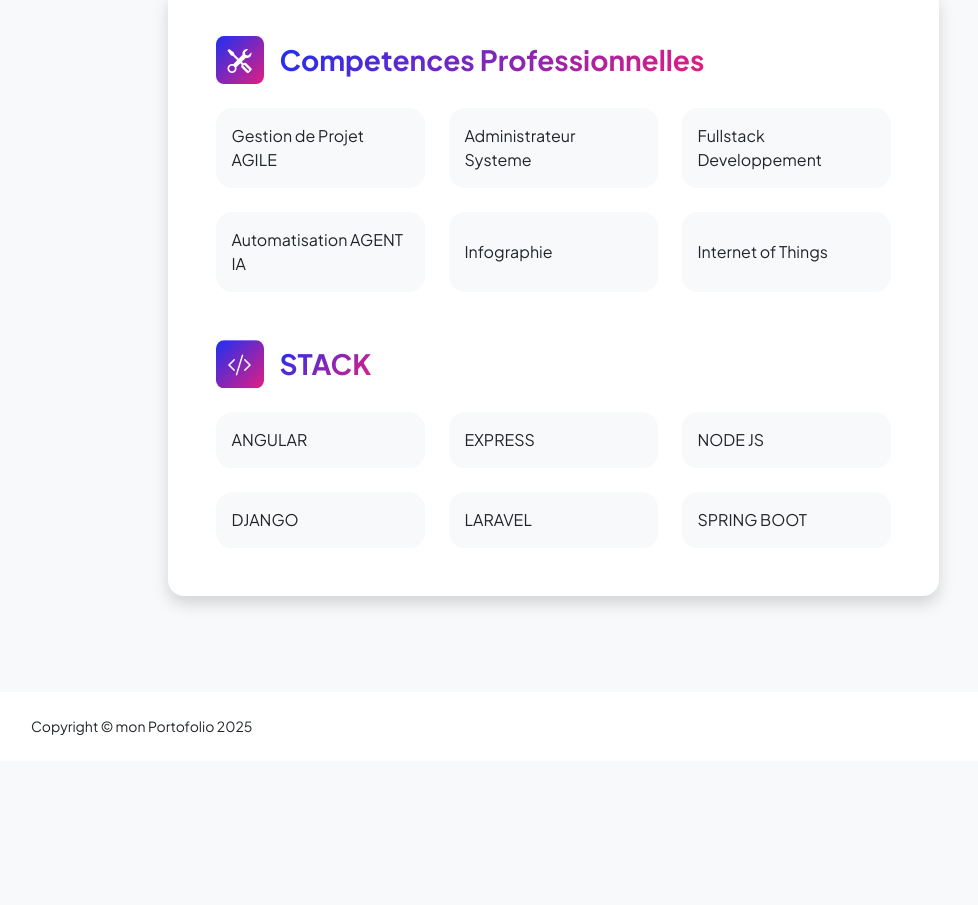
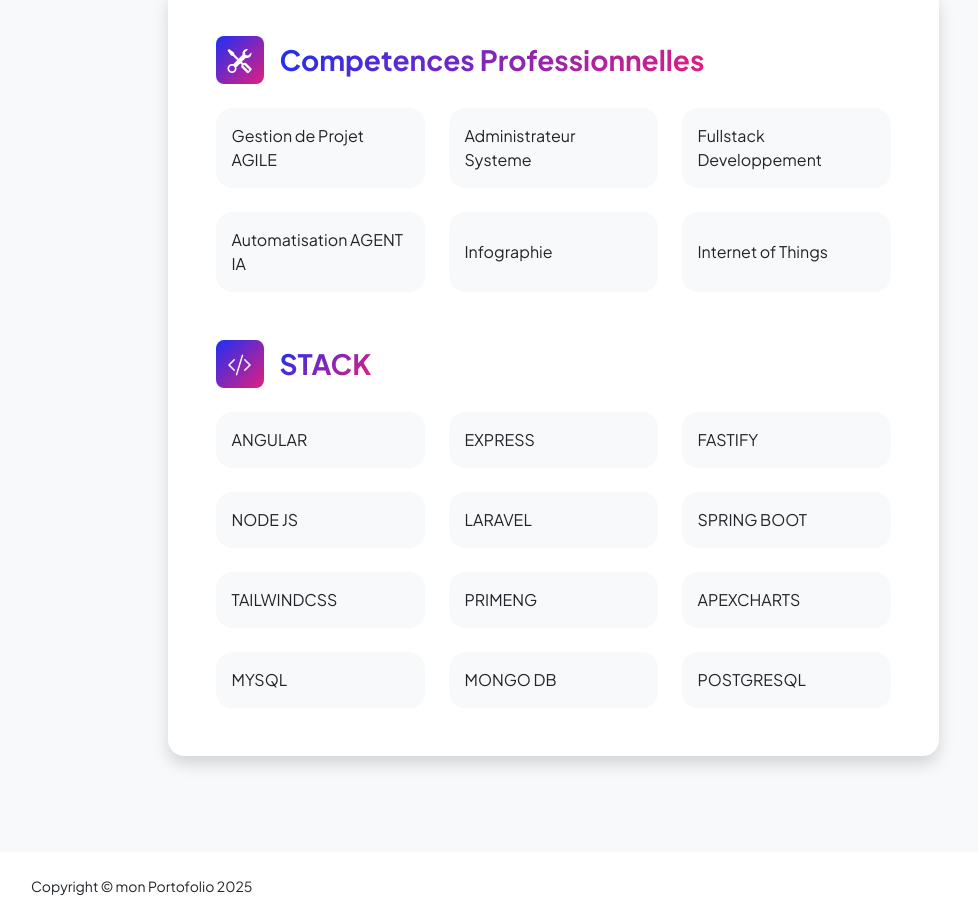
Before and after one commit to ghost10-one/myfolio, a plain HTML site: page resume.html in a window 1280 px wide. Shown: the part 2986-3891 px from the top of the page, without its empty margins (87-1065 px from the left). Before the commit the page ends 3747 px from the top, so only its background shows below. Drawn offline with nearby package versions, Linux system fonts and the light colour scheme.

Commit message:
folio finish

```diff
--- a/resume.html
+++ b/resume.html
@@ -277,13 +277,26 @@ INDUSTRIELLE ET RESEAUX (BTS)
      data-aos-duration="3000">
                                             <div class="col mb-4 mb-md-0"><div class="d-flex align-items-center bg-light rounded-4 p-3 h-100">ANGULAR</div></div>
                                             <div class="col mb-4 mb-md-0"><div class="d-flex align-items-center bg-light rounded-4 p-3 h-100">EXPRESS</div></div>
-                                            <div class="col"><div class="d-flex align-items-center bg-light rounded-4 p-3 h-100">NODE JS</div></div>
+                                            <div class="col"><div class="d-flex align-items-center bg-light rounded-4 p-3 h-100">FASTIFY</div></div>
                                         </div>
+                                        <div class="row row-cols-1 row-cols-md-3 mb-4"  data-aos="fade-up"
+     data-aos-duration="3000">
+                                            <div class="col mb-4 mb-md-0"><div class="d-flex align-items-center bg-light rounded-4 p-3 h-100">NODE JS</div></div>
+                                            <div class="col mb-4 mb-md-0"><div class="d-flex align-items-center bg-light rounded-4 p-3 h-100">LARAVEL</div></div>
+                                            <div class="col"><div class="d-flex align-items-center bg-light rounded-4 p-3 h-100">SPRING BOOT</div></div>
+                                        </div>
+                                         <div class="row row-cols-1 row-cols-md-3 mb-4"  data-aos="fade-up"
+     data-aos-duration="3000">
+                                            <div class="col mb-4 mb-md-0"><div class="d-flex align-items-center bg-light rounded-4 p-3 h-100">TAILWINDCSS</div></div>
+                                            <div class="col mb-4 mb-md-0"><div class="d-flex align-items-center bg-light rounded-4 p-3 h-100">PRIMENG</div></div>
+                                            <div class="col"><div class="d-flex align-items-center bg-light rounded-4 p-3 h-100">APEXCHARTS</div></div>
+                                        </div>
+
                                         <div class="row row-cols-1 row-cols-md-3"  data-aos="fade-up"
      data-aos-duration="3000">
-                                            <div class="col mb-4 mb-md-0"><div class="d-flex align-items-center bg-light rounded-4 p-3 h-100">DJANGO</div></div>
-                                            <div class="col mb-4 mb-md-0"><div class="d-flex align-items-center bg-light rounded-4 p-3 h-100">LARAVEL</div></div>
-                                            <div class="col"><div class="d-flex align-items-center bg-light rounded-4 p-3 h-100">SPRING BOOT</div></div>
+                                            <div class="col mb-4 mb-md-0"><div class="d-flex align-items-center bg-light rounded-4 p-3 h-100">MYSQL</div></div>
+                                            <div class="col mb-4 mb-md-0"><div class="d-flex align-items-center bg-light rounded-4 p-3 h-100">MONGO DB</div></div>
+                                            <div class="col"><div class="d-flex align-items-center bg-light rounded-4 p-3 h-100">POSTGRESQL</div></div>
                                         </div>
                                     </div>
                                 </div>
```
